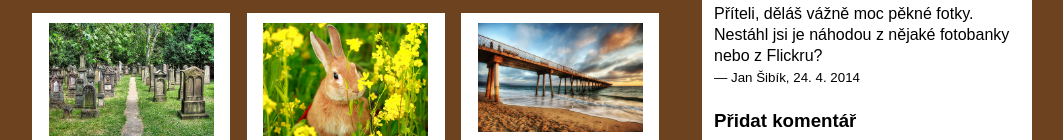
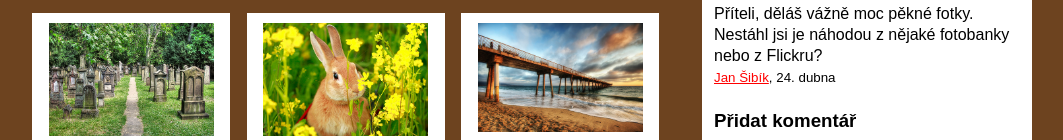
Before and after one commit to machal/polaroid-example, a website: page index.html in a window 1280 px wide. Shown: the part 660-800 px from the top of the page, without its empty margins (108-1171 px from the left). Drawn offline with Linux system fonts and the light colour scheme.

Commit message:
HTML - Pridani odkazu, abychom jej mohli stylovat

```diff
--- a/src/less/core/base.less
+++ b/src/less/core/base.less
@@ -28,6 +28,10 @@ p {
 	margin-bottom: 1.33rem;
 }
 
+a {
+  color: #f00;
+}
+
 table {
 	width: 100%;
 	border-collapse: collapse;
```
Also changed, not shown: index.html (+1 -1 lines), dist/css/index.css, 1 other file.
